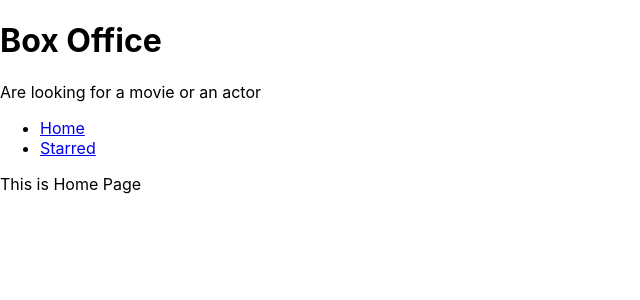
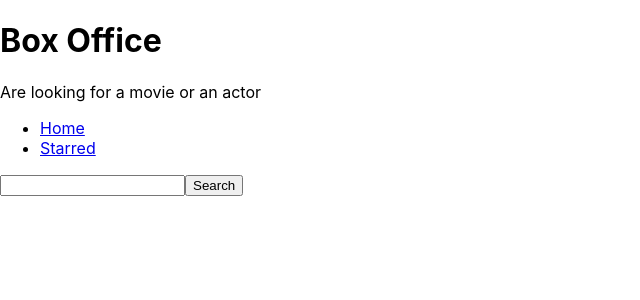
Before and after one commit to Sauvic016/box-office, a React (Create React App) app: page / in a window 1280 px wide. Shown: the top 300 px of the page, without its empty margins (0-640 px from the left). Built offline with nearby package versions, Linux system fonts and the light colour scheme.

Commit message:
Created input and fetch results from tvmaze api

```diff
--- a/src/pages/Home.js
+++ b/src/pages/Home.js
@@ -1,8 +1,42 @@
-import React from "react";
+import React, { useState } from "react";
 import MainPageLayout from "../components/MainPageLayout";
 
 const Home = () => {
-	return <MainPageLayout>This is Home Page</MainPageLayout>;
+	const [input, setInput] = useState("");
+
+	const onInputChange = (ev) => {
+		setInput(ev.target.value);
+		// console.log(ev.target.value);
+	};
+
+	const onSearch = () => {
+		// https://api.tvmaze.com/search/shows?q=girls
+
+		fetch(`https://api.tvmaze.com/search/shows?q=${input}`)
+			.then((r) => r.json())
+			.then((result) => {
+				console.log(result);
+			});
+	};
+	const onKeydown = (ev) => {
+		if (ev.keyCode === 13) {
+			onSearch();
+		}
+	};
+
+	return (
+		<MainPageLayout>
+			<input
+				type="text"
+				onChange={onInputChange}
+				onKeyDown={onKeydown}
+				value={input}
+			/>
+			<button type="button" onClick={onSearch}>
+				Search
+			</button>
+		</MainPageLayout>
+	);
 };
 
 export default Home;
```
